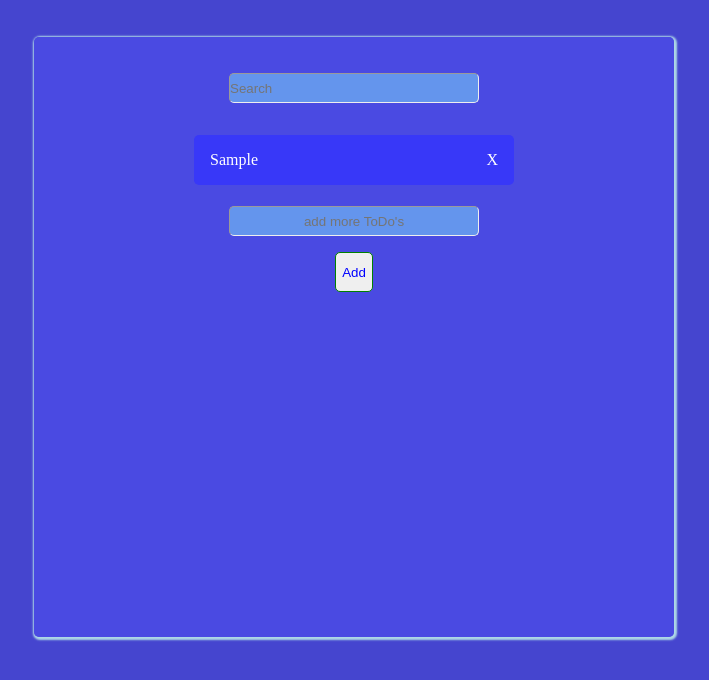
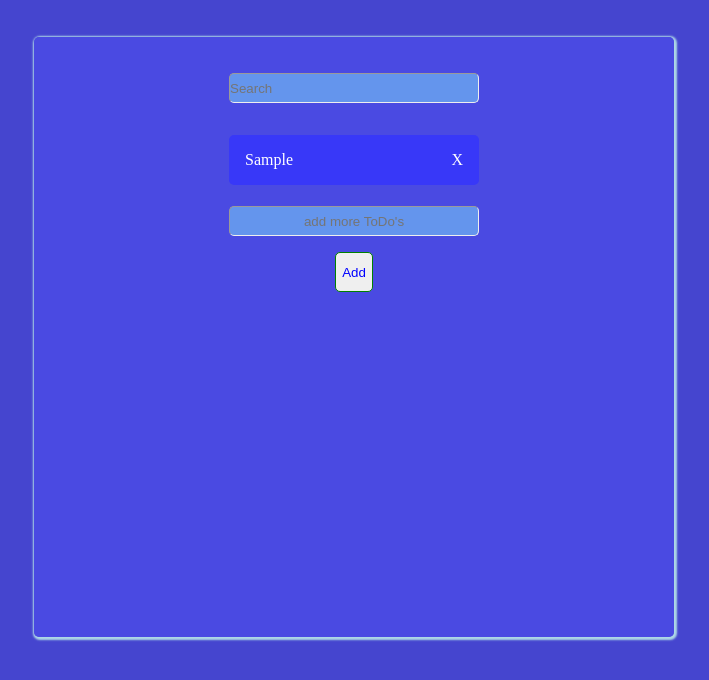
Before and after one commit to Bhuwan-web/ToDO-list, a plain HTML site: page index.html in a window 1280 px wide. Both pictures are taken after typing "Sample" into the empty fields and a click on the input "Add". Shown: the part 62-742 px from the top of the page, without its empty margins (286-995 px from the left). Drawn offline with Linux system fonts and the light colour scheme.

Commit message:
Updated CSS
updated lists width

```diff
--- a/css/style.css
+++ b/css/style.css
@@ -42,12 +42,13 @@ input:focus{
     box-shadow:1px 1px 2px 2px lightblue;
 }
 .toDo{
-    max-width:25vw;
     margin:5px auto;
     padding:2vh;
     background-color:rgb(56, 56, 248);
     background-color: rbg(69,69,69);
     text-align: left;
+    width: 250px;
+
 }
 #submit{
     color:blue;
@@ -56,8 +57,10 @@ input:focus{
     height:5vh;
 
 }
+
 li.toDo{
     list-style-type: none;
+    width:250px;
 }
 span{
     float:right;
```
